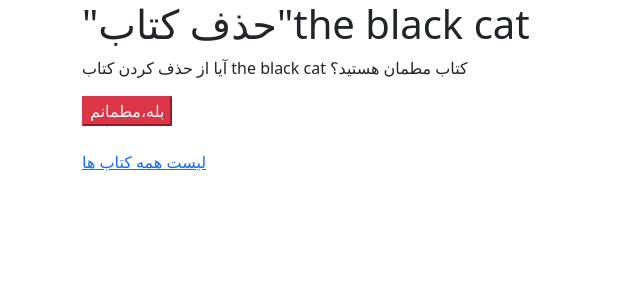
After one commit to jacob6209/django_store_bookstore_project, a Django app: page /books/1/delete/ in a window 1280 px wide. The commit adds this page. Shown: the top 300 px of the page, without its empty margins (0-640 px from the left). Run offline with Django 4.2, Linux system fonts and the light colour scheme; data comes from the database, SQL or seed files in the repository; both versions use the stored data as it was after the commit; some libraries are stand-ins or nearby versions.

Commit message:
add BookDeleteView

```diff
--- /dev/null
+++ b/books/templates/books/book_delete.html
@@ -0,0 +1,14 @@
+{% extends '_base.html' %}
+{% load crispy_forms_tags %}
+{% block page_title %} حذف کتاب{{ book.title }} {% endblock %}
+
+{% block content %}
+    <form action="" method="post">
+    {% csrf_token %}
+       <h1>"حذف کتاب"{{book.title}}</h1>
+        <p>آیا از حذف کردن کتاب  {{ book.title }} کتاب مطمان هستید؟  </p>
+        <input class="btn-danger" type="submit" value="بله،مطمانم">
+    </form>
+    <br>
+    <a href="{% url 'book_list' %}"> لیست همه کتاب ها </a>
+{% endblock %}
--- a/books/templates/books/book_detail.html
+++ b/books/templates/books/book_detail.html
@@ -8,6 +8,7 @@
     <h4>{{ book.author }}</h4>
     <p>{{ book.price }}</p>
     <a href="{% url 'book_update' book.id %}"><button  class="btn-info" type="button">ویرایش</button></a>
+    <a href="{% url 'book_delete' book.id %}"><button  class="btn-danger" type="button">حذف</button></a>
     <br>
     <a href="{% url 'book_list' %}"> لیست همه کتابها</a>
 {% endblock %}
--- a/books/urls.py
+++ b/books/urls.py
@@ -1,10 +1,11 @@
 from django.urls import path
-from .views import BookListView, BookDetailView, BookCreateView,BookUpdateView
+from .views import BookListView, BookDetailView, BookCreateView,BookUpdateView,BookDeleteView
 
 urlpatterns = [
     path("", BookListView.as_view(), name="book_list"),
     path("<int:pk>/", BookDetailView.as_view(), name="book_detail"),
     path("new/", BookCreateView.as_view(), name="book_create"),
     path("<int:pk>/edite/", BookUpdateView.as_view(), name="book_update"),
+    path("<int:pk>/delete/", BookDeleteView.as_view(), name="book_delete"),
 
 ]
--- a/books/views.py
+++ b/books/views.py
@@ -1,4 +1,5 @@
 from django.views import generic
+from django.urls import reverse_lazy
 
 from .models import book
 
@@ -16,7 +17,13 @@ class BookCreateView(generic.CreateView):
     model = book
     fields = ['title','author','description','price']
     template_name = 'books/book_create.html'
+
 class BookUpdateView(generic.UpdateView):
     model = book
     fields = ['title', 'author', 'description','price']
     template_name = 'books/book_update.html'
+
+class BookDeleteView(generic.DeleteView):
+    model = book
+    template_name = 'books/book_delete.html'
+    success_url = reverse_lazy("book_list")
```
Also changed, not shown: db.sqlite3.
